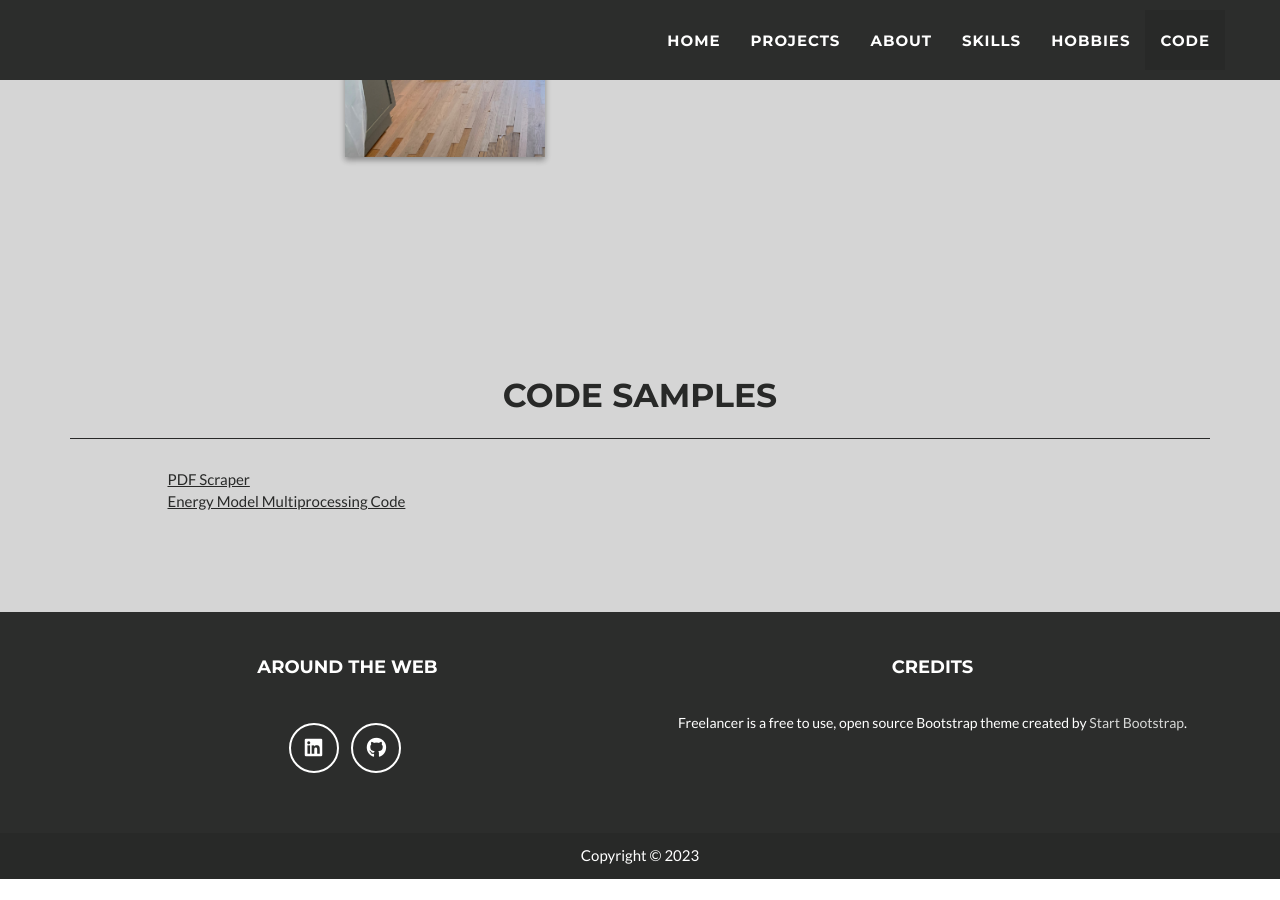
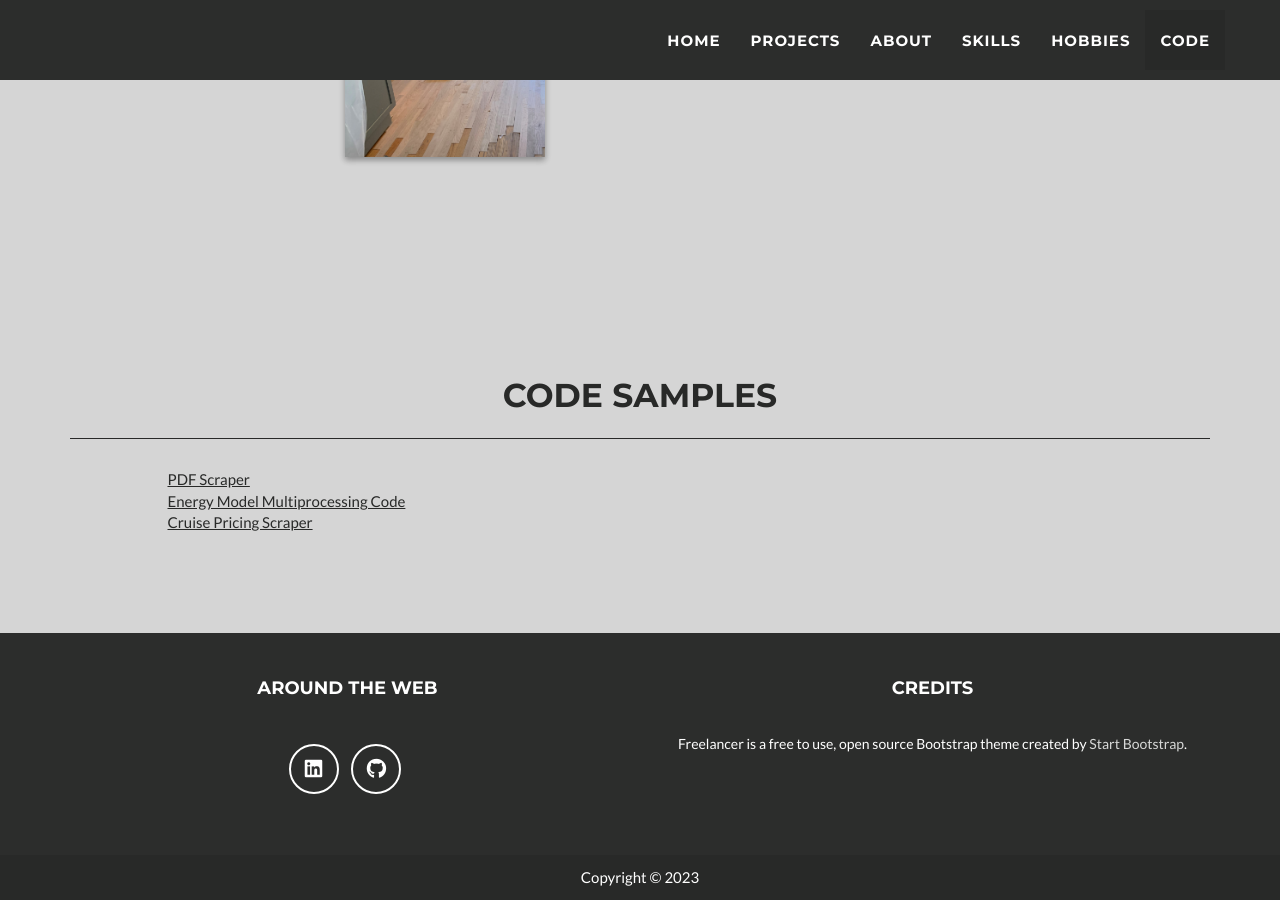
Before and after one commit to brf217/brf217.github.io, a Jekyll site: the page built from _posts/2014-07-13-project-6.markdown, in a window 1280 px wide and 900 px high, scrolled down 3865 px. Built offline with Jekyll 4.4.1, drawn with Linux system fonts in a browser that asks for light colours; before the commit the page ends 4744 px from its top, so only the background shows below that.

Commit message:
Update code.html

```diff
--- a/_includes/code.html
+++ b/_includes/code.html
@@ -24,6 +24,14 @@
         <div class="col-xs-0 col-sm-1 col-md-1"></div>
       </div>
 
+        <div class="row">
+        <div class="col-xs-0 col-sm-1 col-md-1"></div>
+        <div class="col-xs-12 col-sm-10 col-md-10">
+            <a class = "hobby" href ="https://github.com/brf217/samples/blob/main/cruise_price_scraper.py">Cruise Pricing Scraper</a>
+        </div>
+        <div class="col-xs-0 col-sm-1 col-md-1"></div>
+      </div>
+
 
   </div>
 </section>
```
